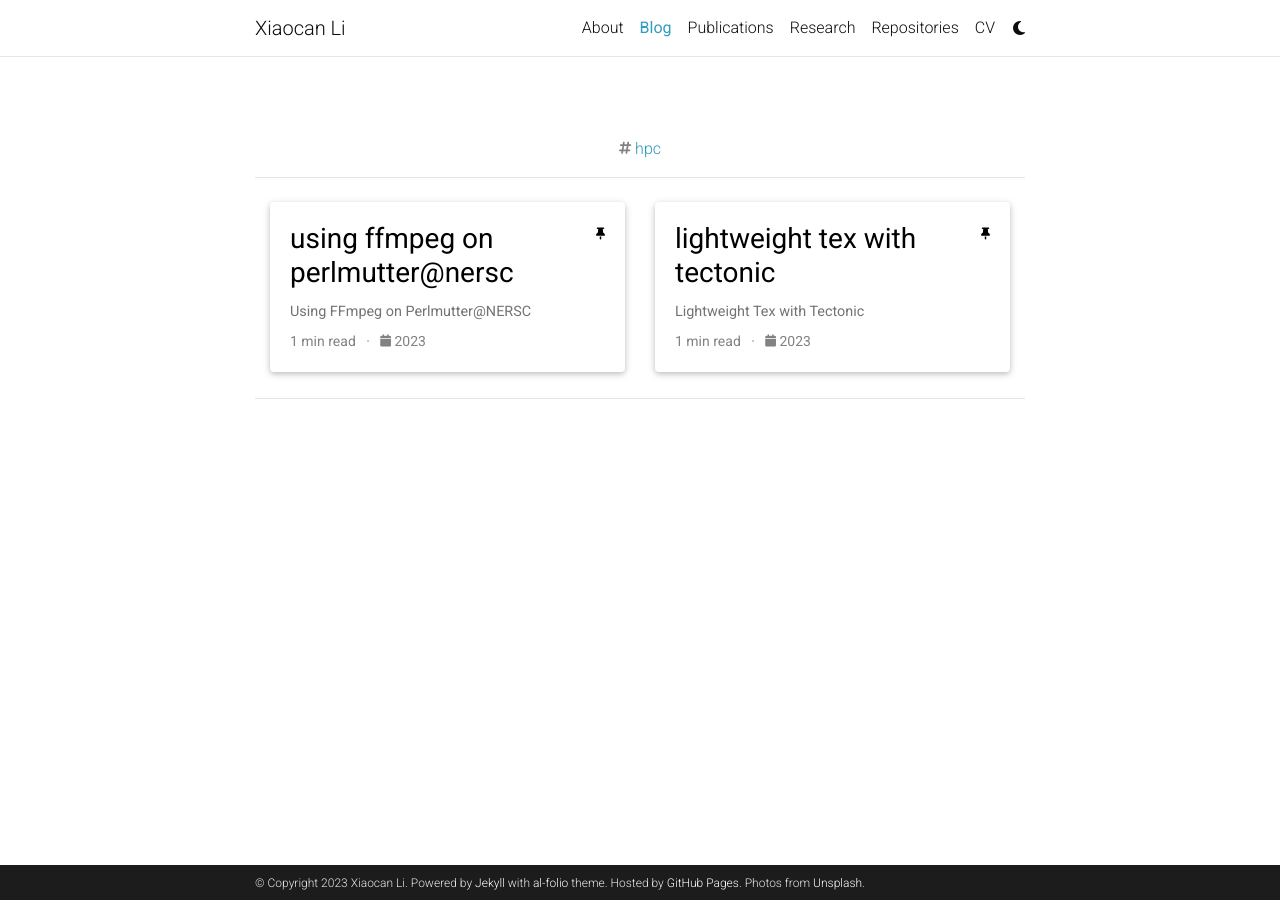
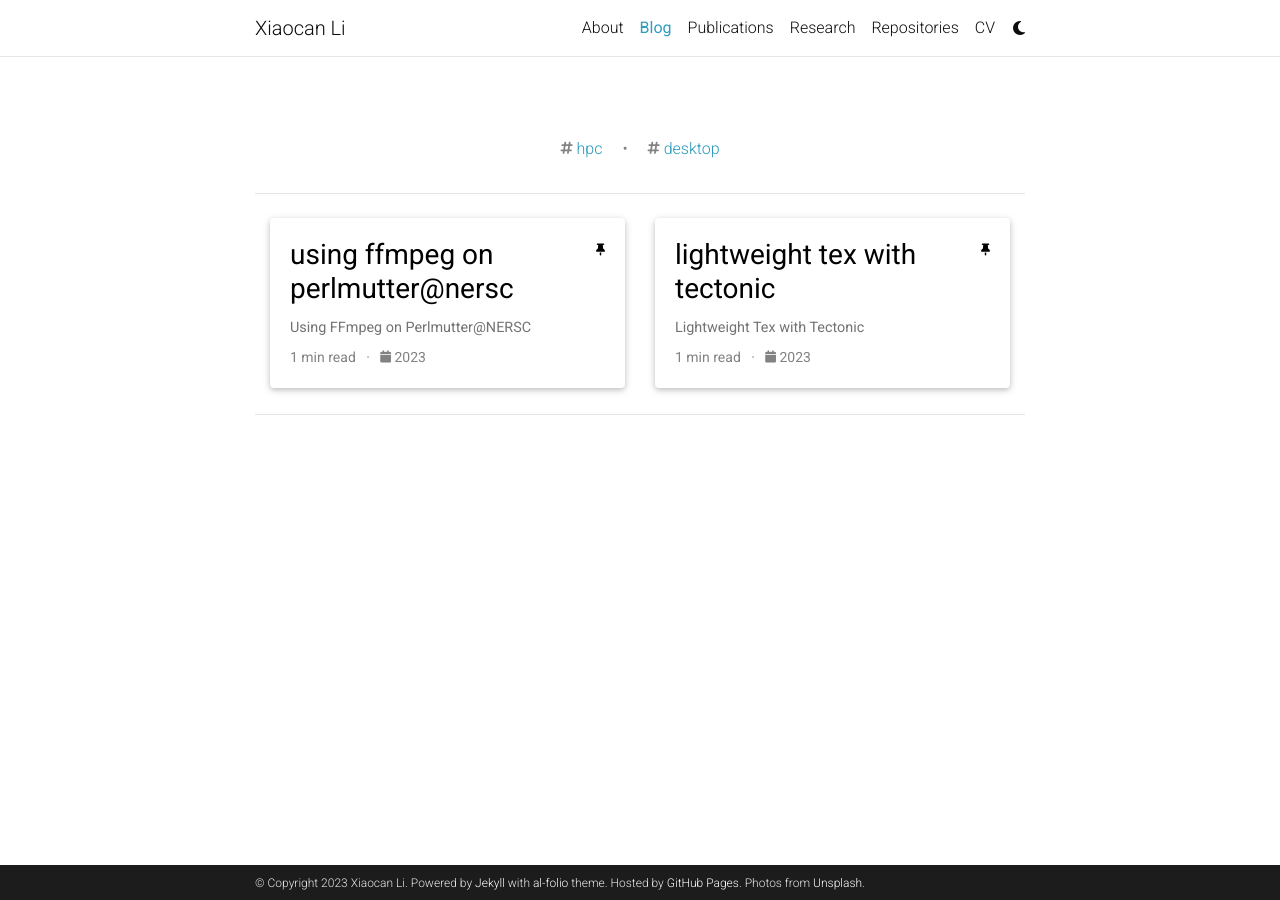
Before and after one commit to xiaocanli/xiaocanli.github.io, a Jekyll site: the page built from blog/index.html, in a window 1280 px wide. Built offline with Jekyll 4.4.1, drawn with Linux system fonts in a browser that asks for light colours; comment, search, counter and statistics services are not loaded; a style sheet for code colours, icons or effects is not loaded.

Commit message:
update resume

```diff
--- a/_config.yml
+++ b/_config.yml
@@ -265,7 +265,7 @@ jekyll-archives:
     tag: '/blog/tag/:name/'
     category: '/blog/category/:name/'
 
-display_tags: ['hpc'] # this tags will be dispalyed on the front page of your blog
+display_tags: ['hpc', 'desktop'] # this tags will be dispalyed on the front page of your blog
 display_categories: [] # these categories will be displayed on the front page of your blog
 
 # -----------------------------------------------------------------------------
```
Also changed, not shown: 2 other files.
